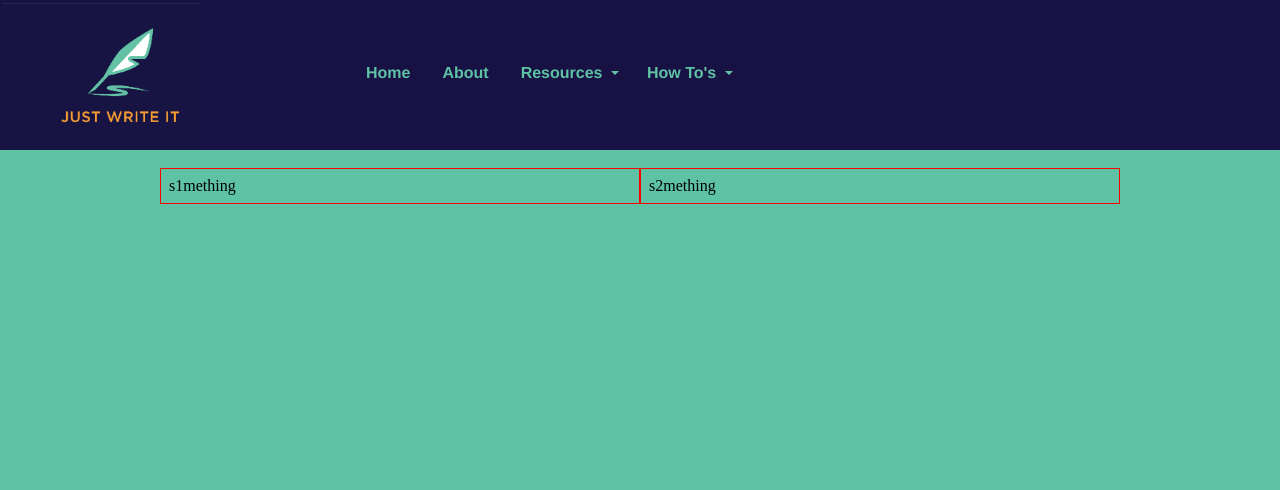
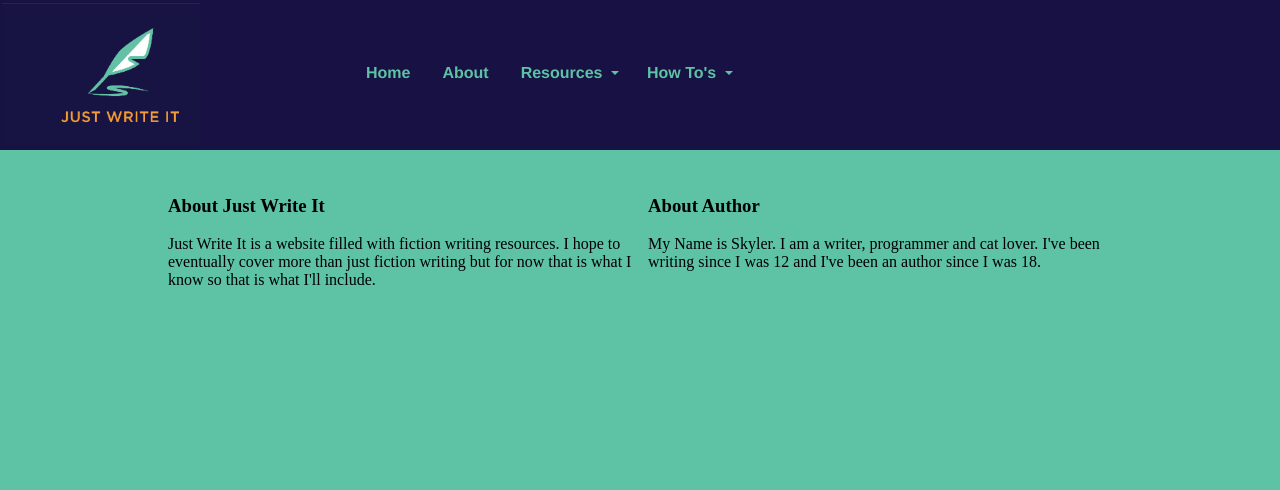
Before and after one commit to skylerdegrote/just-write-it-noauth, a PHP site: page /about.php in a window 1280 px wide. Shown: the top 490 px of the page. Run offline with PHP 8.4, Linux system fonts and the light colour scheme; style sheets or scripts are compiled from the project's sources.

Commit message:
about page fixed - centered sections working and mobile friendly

```diff
--- a/about.php
+++ b/about.php
@@ -18,10 +18,14 @@ $pageTitle = "About";
 
     <br>
     <div class="section">
-        s1mething
+        <h3>About Just Write It</h3>
+        <p>Just Write It is a website filled with fiction writing resources. I hope to eventually cover more than just
+            fiction writing but for now that is what I know so that is what I'll include.</p>
     </div>
     <div class="section">
-        s2mething
+        <h3>About Author</h3>
+        <p>My Name is Skyler. I am a writer, programmer and cat lover. I've been writing since I was 12 and
+            I've been an author since I was 18.</p>
     </div>
 </div>
 
--- a/styles/about.css
+++ b/styles/about.css
@@ -23,7 +23,6 @@ body {
 .section {
   width: 50%;
   float: left;
-  border: 1px solid red;
   padding: 0.5em; }
 
 @media screen and (max-width: 900px) {
--- a/styles/about.scss
+++ b/styles/about.scss
@@ -9,7 +9,7 @@
 .section {
   width: 50%;
   float: left;
-  border: 1px solid red;
+  //border: 1px solid red;
   padding: 0.5em;
 }
 @media screen and (max-width: 900px) {
```
Also changed, not shown: 1 other file.
